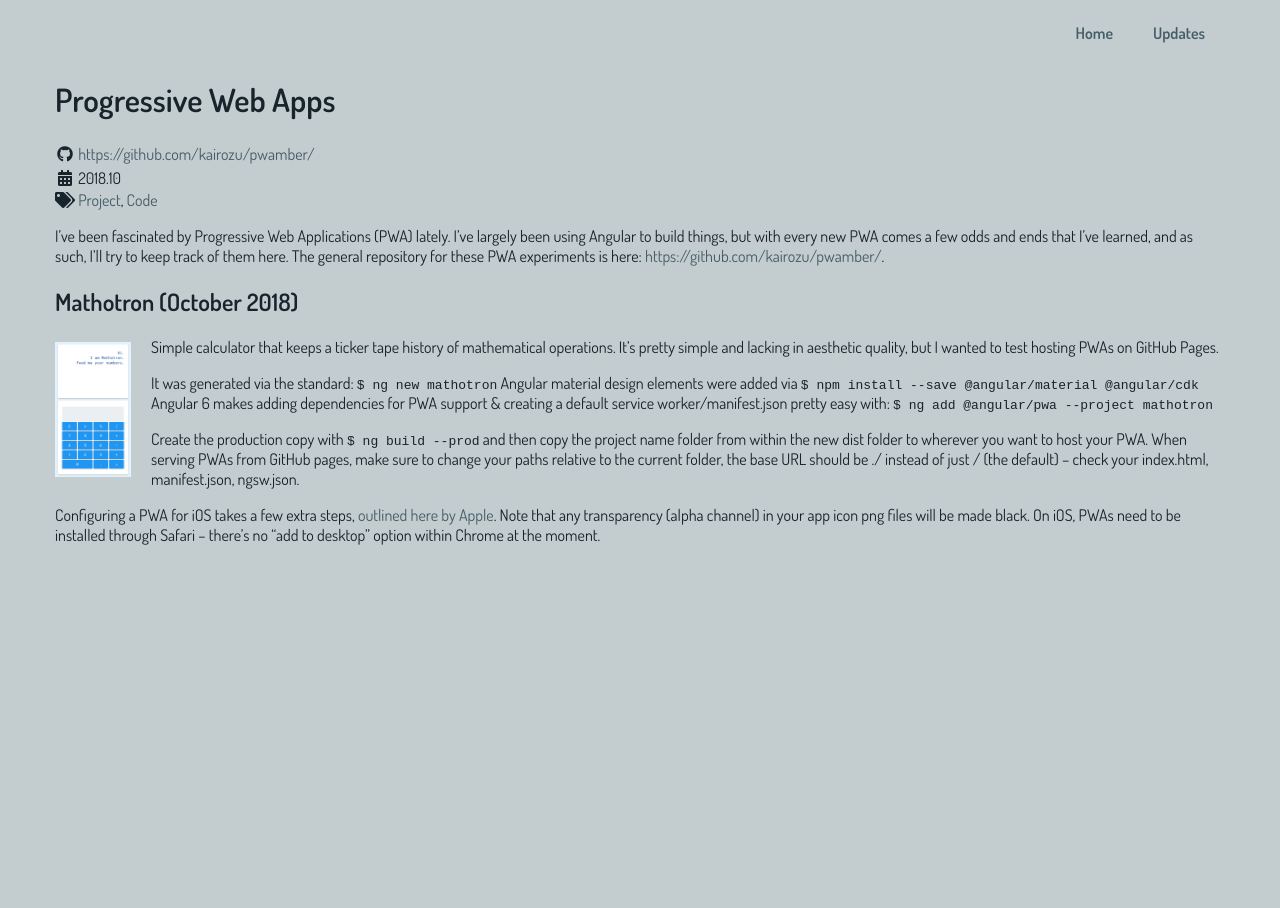
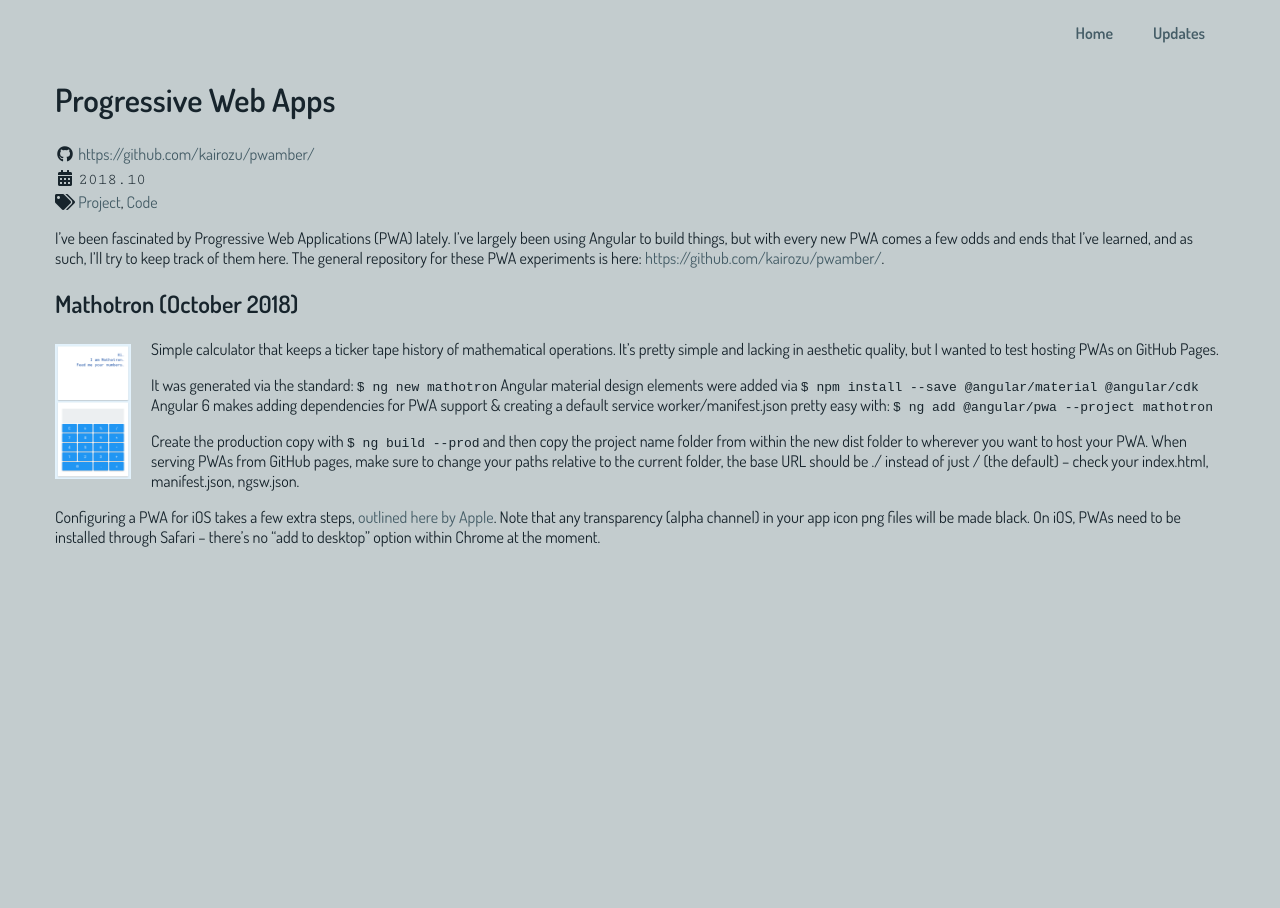
Before and after one commit to kairozu/kairozu.github.io, a Jekyll site: the page built from updates/_posts/2018-10-04-progressive-web.md, in a window 1280 px wide. Built offline with Jekyll 4.4.1, drawn with Linux system fonts in a browser that asks for light colours; nearby versions of some CDN libraries.

Commit message:
adding cutive mono font

```diff
--- a/_includes/head.html
+++ b/_includes/head.html
@@ -7,6 +7,7 @@
     <link rel="icon" type="image/png" href="{{ production_url }}/images/icons/b-icon-96.png" />
     <link rel="stylesheet" href="https://use.fontawesome.com/releases/v5.3.1/css/all.css" integrity="sha384-mzrmE5qonljUremFsqc01SB46JvROS7bZs3IO2EmfFsd15uHvIt+Y8vEf7N7fWAU" crossorigin="anonymous">
     <link href="https://fonts.googleapis.com/css?family=Dosis:200,400,600" rel="stylesheet">
+    <link href="https://fonts.googleapis.com/css?family=Cutive+Mono" rel="stylesheet">
     <link rel="stylesheet" href="{{ production_url }}/css/main.css" type="text/css" rel="stylesheet" />
 </head>
 <body class="mainContent">
--- a/_layouts/content.html
+++ b/_layouts/content.html
@@ -9,7 +9,7 @@
 		{% if page.hasgithub %}
 			<i class="fab fa-github fa-fw"></i> <a href="{{ page.hasgithub }}">{{ page.hasgithub }}</a><br />
 		{% endif %}
-		<i class="fas fa-calendar-alt fa-fw"></i> {{ page.date | date: "%Y.%m" }}<br />
+		<i class="fas fa-calendar-alt fa-fw"></i> <span class="cutive">{{ page.date | date: "%Y.%m" }}</span><br />
 	</div>
 	{% assign p = page %}
 	{% include post_tags.html %}
--- a/_layouts/list.html
+++ b/_layouts/list.html
@@ -55,7 +55,7 @@
         </div>
         <div class="fcMainList">
             {% for p in site.posts limit 15 %}
-                <span class="larger"><span class="light">{{ p.date | date: "%Y.%m" }}</span> <a href="{{ p.url }}">{{ p.title }}</a></span>
+                <span class="larger"><span class="cutive">{{ p.date | date: "%Y.%m" }}</span> <a href="{{ p.url }}">{{ p.title }}</a></span>
                 <p>
                     {{ p.excerpt | remove: 'Summary' | strip_html | truncatewords:75 }}
                 </p>
--- a/_layouts/tag.html
+++ b/_layouts/tag.html
@@ -3,7 +3,7 @@
     <h1><i class="fas {{ page.icon }}"></i> {{ page.title }}</h1>
     {% for p in site.tags[page.tag] %}
         <p>
-            {{ p.date | date: "%Y.%m" }} <a href="{{p.url | prepend: site.baseurl}}">{{ p.title }}</a><br />
+            <span class="cutive">{{ p.date | date: "%Y.%m" }}</span> <a href="{{p.url | prepend: site.baseurl}}">{{ p.title }}</a><br />
             {{ p.excerpt | remove: 'Summary' | strip_html | truncatewords:30 }}
         </p>
     {% endfor %}
--- a/css/main.css
+++ b/css/main.css
@@ -19,6 +19,7 @@
 .light { font-weight: 200; }
 .bold { font-weight: 600; }
 .larger { font-size: larger; }
+.cutive { font-family: 'Cutive Mono', monospace; }
 
 .bodyWrap {
     margin: 0 20px;
```
